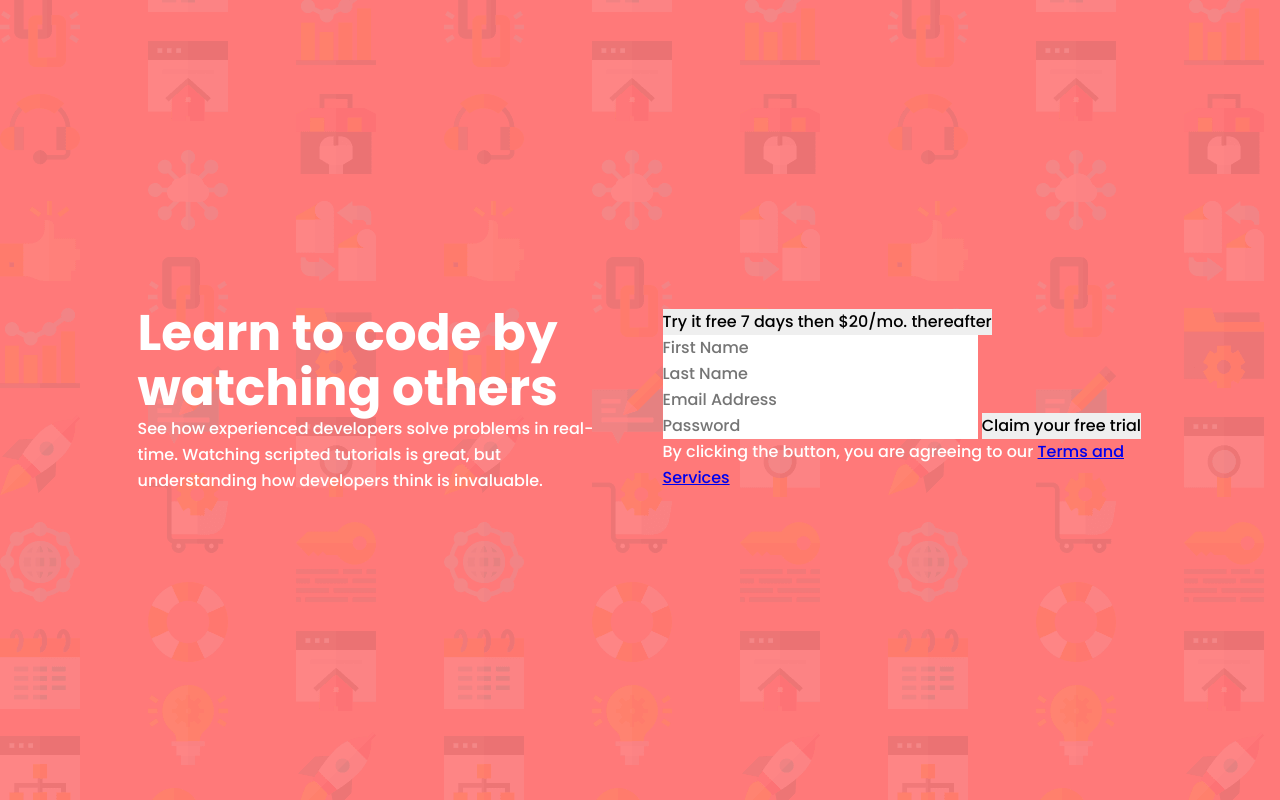
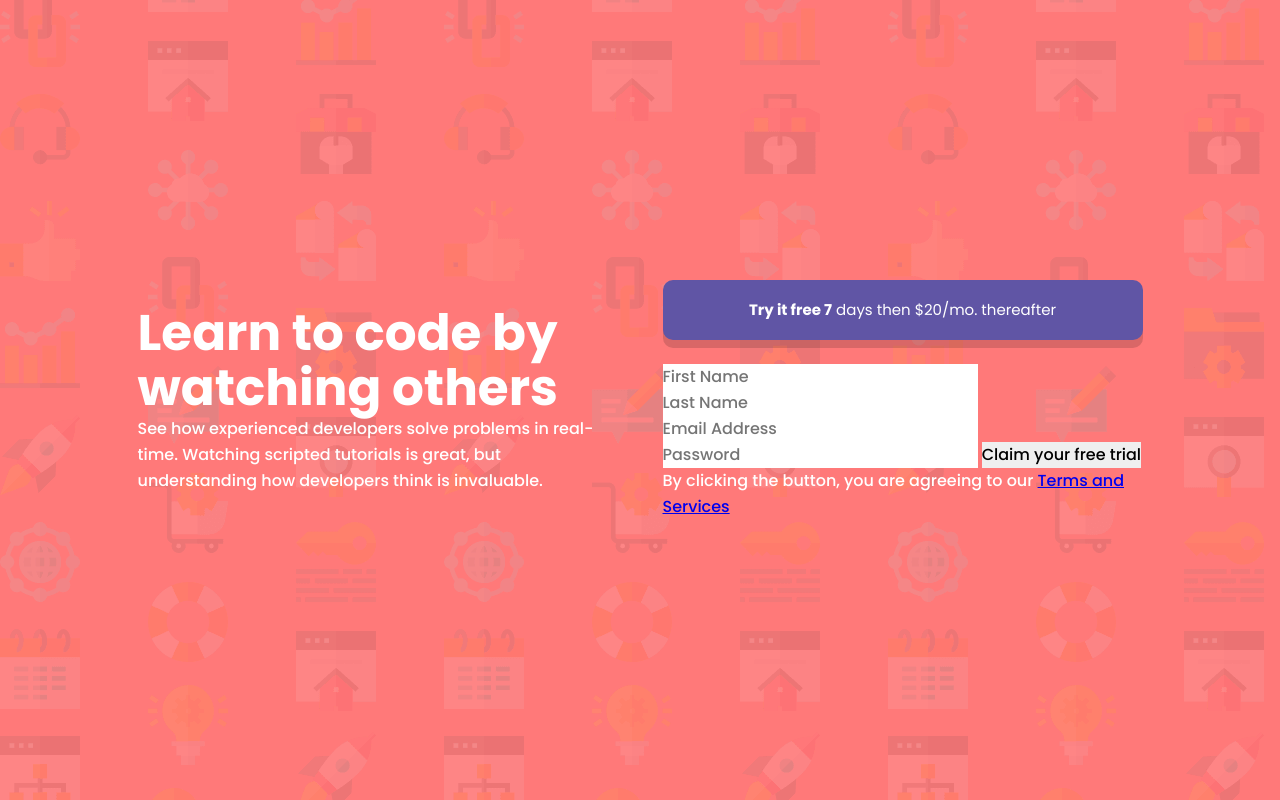
Before and after one commit to norman02/intro-sign-up-form, a plain HTML site: page index.html in a window 1280 px wide. Drawn offline with Linux system fonts and the light colour scheme.

Commit message:
style main button

```diff
--- a/css/style.css
+++ b/css/style.css
@@ -49,3 +49,22 @@ h1 {
     letter-spacing: -0.52;
     line-height: 1.1;
 }
+
+.try-button {
+    width: 100%;
+    border: none;
+    border-radius: 10px;
+    height: 6rem;
+    background-color: var(--Blue);
+    box-shadow: 0 8px 0 0 hsla(0, 0%, 0%, 0.15) ;
+    margin-bottom: 2.4rem;
+    color: white;
+    font-weight: 400;
+    font-size: 1.5rem;
+    letter-spacing: 0.27;
+    line-height: 1.733;
+}
+
+em {
+    font-weight: 700;
+}
--- a/index.html
+++ b/index.html
@@ -30,8 +30,8 @@
 
   <main>
 
-    <button>
-      Try it free 7 days then $20/mo. thereafter
+    <button class="try-button">
+      <em>Try it free 7</em>  days then $20/mo. thereafter
     </button>
 
     <form action="#">
```
